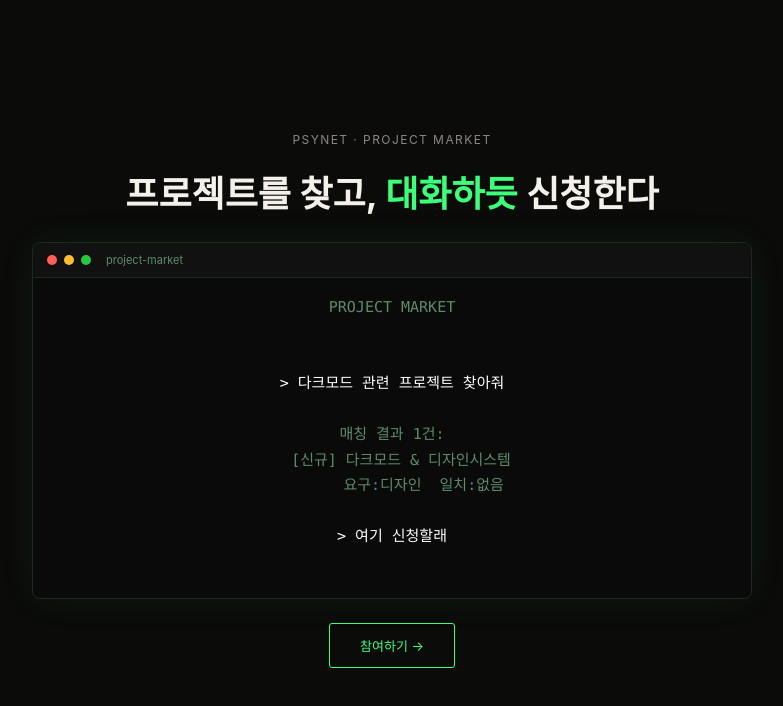
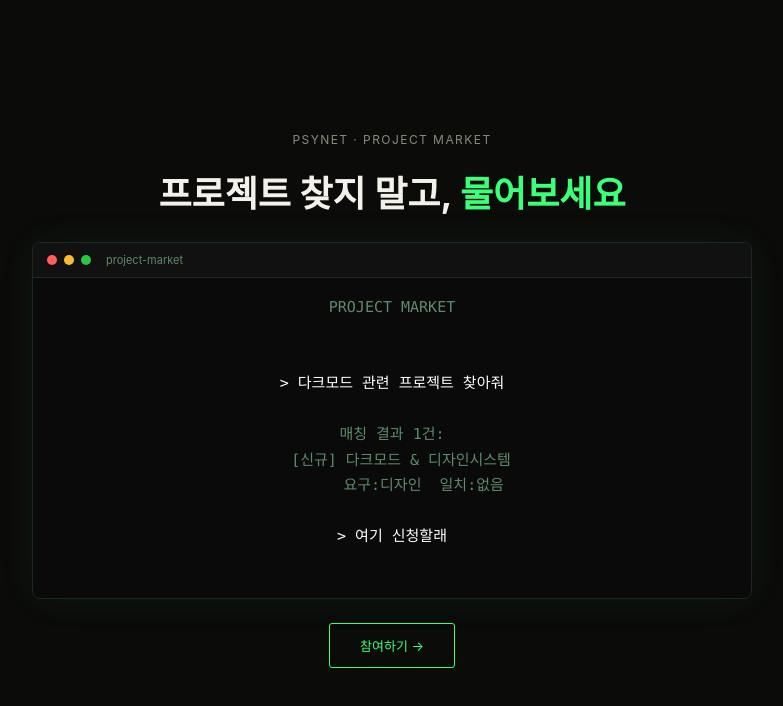
Before and after one commit to junholee940930/psynet-project-market, a Next.js app: page / in a window 1280 px wide. Shown: the top 706 px of the page, without its empty margins (248-1031 px from the left). Built offline with nearby package versions, Linux system fonts and the light colour scheme.

Commit message:
랜딩 카피 변경: "프로젝트를 찾고, 대화하듯 신청한다" → "프로젝트 찾지 말고, 물어보세요"
히어로 h1 및 메타 description 동일하게 업데이트.

```diff
--- a/app/layout.tsx
+++ b/app/layout.tsx
@@ -3,7 +3,7 @@ import "./globals.css";
 
 export const metadata: Metadata = {
   title: "PROJECT MARKET — PSYNET",
-  description: "프로젝트를 찾고, 대화하듯 신청한다.",
+  description: "프로젝트 찾지 말고, 물어보세요.",
 };
 
 export default function RootLayout({
--- a/app/page.tsx
+++ b/app/page.tsx
@@ -5,7 +5,7 @@ export default function HomePage() {
     <main className="landing">
       <div className="eyebrow">PSYNET · PROJECT MARKET</div>
       <h1 className="landing-h1">
-        프로젝트를 찾고, <b>대화하듯</b> 신청한다
+        프로젝트 찾지 말고, <b>물어보세요</b>
       </h1>
       <LandingDemo />
       <a href="/start" id="demo-start-btn">
```
